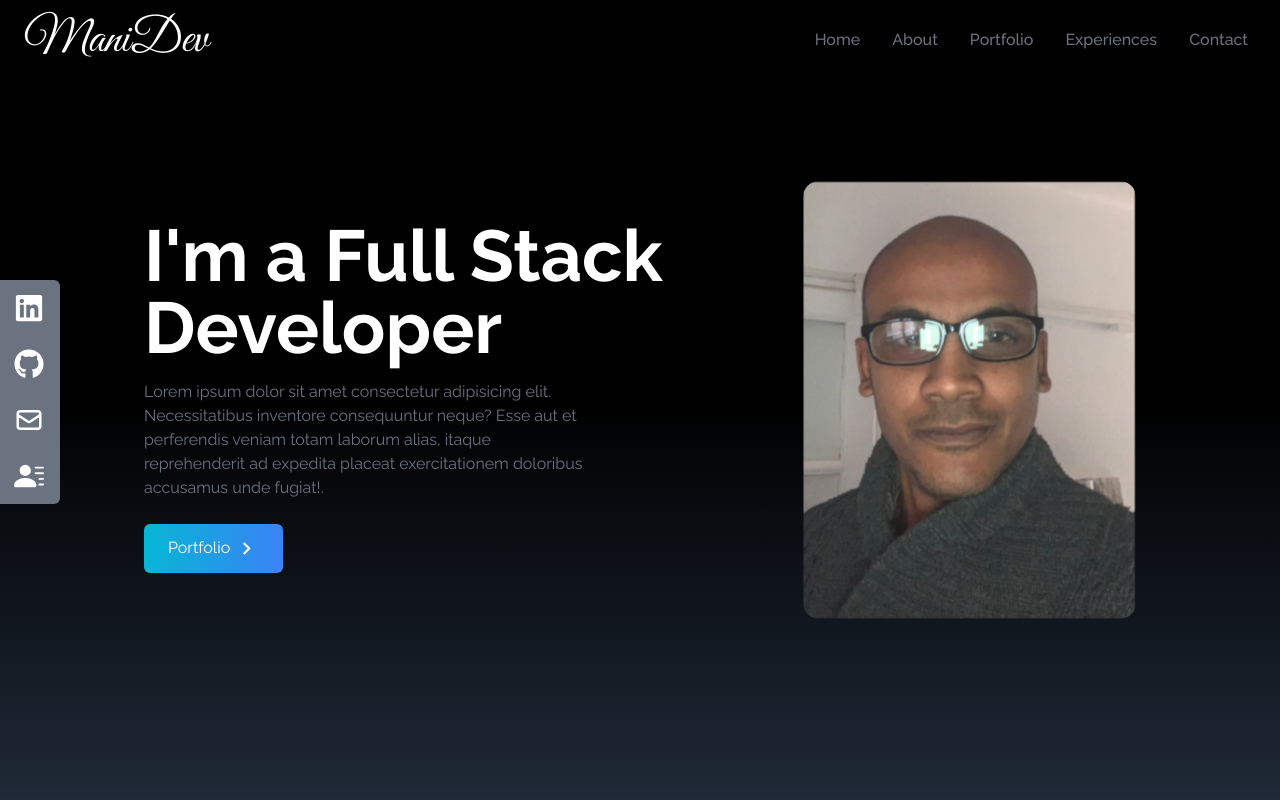
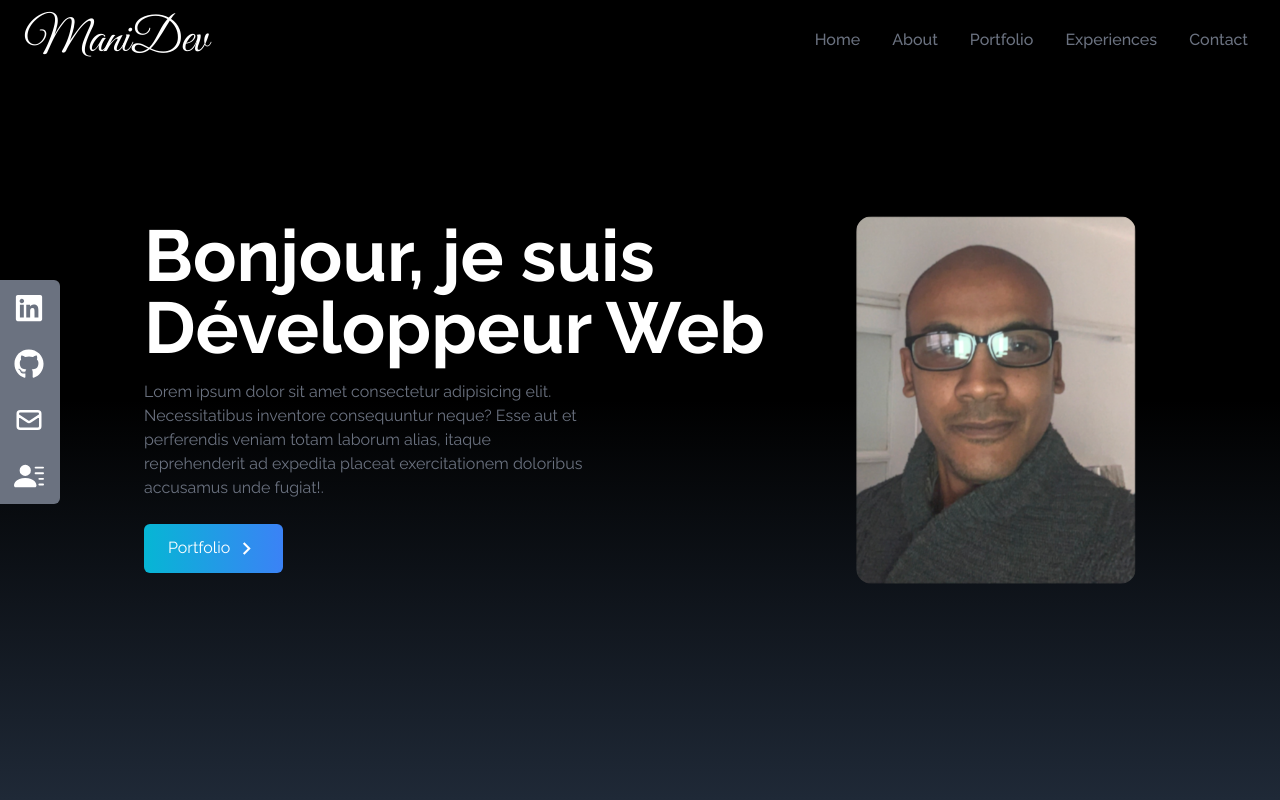
Before and after one commit to Manidoux41/portfolio-manidev2, a React (Vite) app: page / in a window 1280 px wide. Shown: the top 800 px of the page. Built offline with nearby package versions, Linux system fonts and the light colour scheme.

Commit message:
correction home

```diff
--- a/src/components/Home.jsx
+++ b/src/components/Home.jsx
@@ -8,7 +8,7 @@ const Home = () => {
     <div name="home" className="flex h-screen w-full bg-gradient-to-b from-black via-black to-gray-800">
       <div className="max-w-screen-lg mx-auto flex flex-col items-center justify-center h-full px-4 md:flex-row">
         <div className="flex flex-col justify-center h-full">
-          <h2 className="text-4xl sm:text-7xl font-bold text-white">I'm a Full Stack Developer</h2>
+          <h2 className="text-4xl sm:text-7xl font-bold text-white">Bonjour, je suis Développeur Web</h2>
           <p className="text-gray-500 py-4  max-w-md">
            Lorem ipsum dolor sit amet consectetur adipisicing elit. Necessitatibus inventore consequuntur neque? Esse aut et perferendis veniam totam laborum alias, itaque reprehenderit ad expedita placeat exercitationem doloribus accusamus unde fugiat!.
           </p>
```
